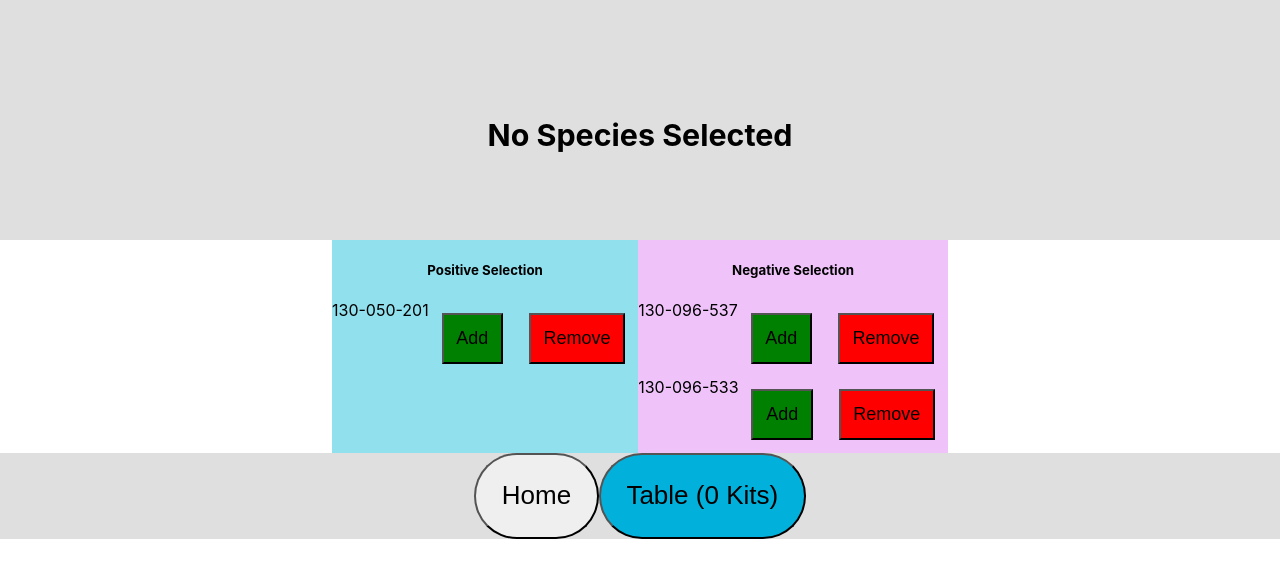
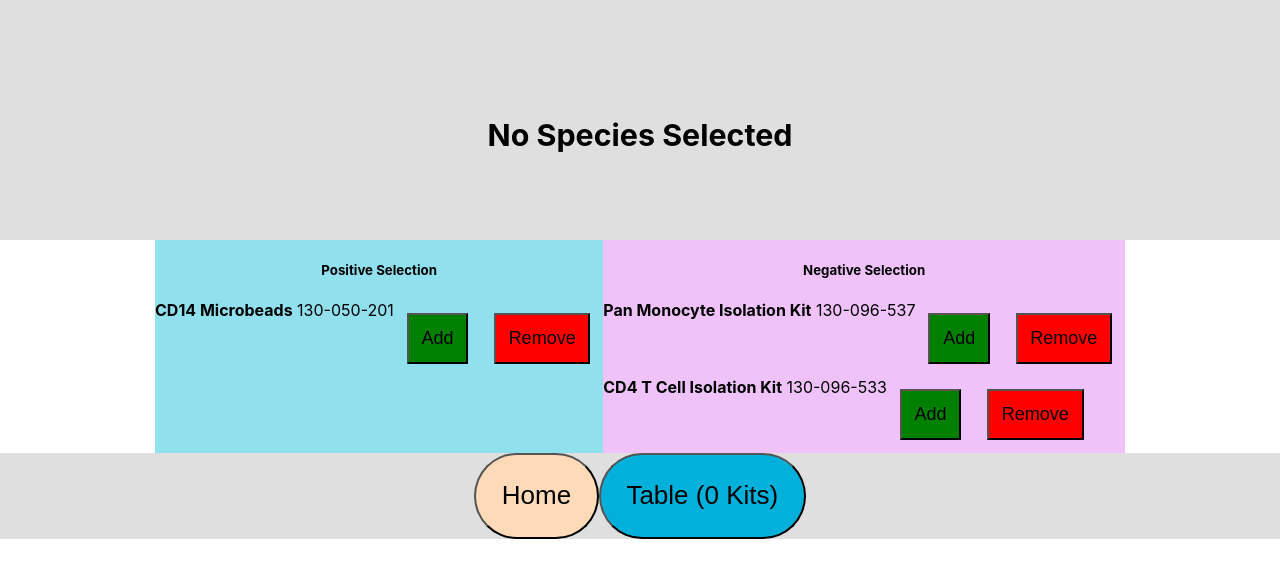
Before and after one commit to chutim/secondary-isolations, a React (Create React App) app: page /kits in a window 1280 px wide. Shown: the top 578 px of the page. Built offline with nearby package versions, Linux system fonts and the light colour scheme.

Commit message:
styling, more dummy data and rendering it

```diff
--- a/src/App.css
+++ b/src/App.css
@@ -46,11 +46,15 @@ footer {
   padding: 2vw;
 }
 
+.nav-button:focus {
+  outline: none;
+  box-shadow: 0px 0px 10px #01b0db;
+}
+
 .table-button {
   background-color: #01b0db;
 }
 
-.table-button:focus {
-  outline: none;
-  box-shadow: 0px 0px 10px #01b0db;
+.home-button {
+  background-color: peachpuff;
 }
--- a/src/App.js
+++ b/src/App.js
@@ -65,7 +65,11 @@ class App extends Component {
           <Route
             path="/table"
             render={props => (
-              <Table {...props} updateTable={this.updateTable} />
+              <Table
+                {...props}
+                updateTable={this.updateTable}
+                tableKitIDs={this.state.tableKitIDs}
+              />
             )}
           ></Route>
           <Route
--- a/src/components/Home.css
+++ b/src/components/Home.css
@@ -12,6 +12,7 @@
   flex-wrap: wrap;
   justify-content: center;
   width: 80vw;
+  background-color: blanchedalmond;
 }
 
 /* ----------------TEXT---------------- */
--- a/src/components/Kits.js
+++ b/src/components/Kits.js
@@ -15,8 +15,11 @@ class Kits extends Component {
 
   componentDidMount = () => {
     //these will be fetched from the db
-    const positiveKits = ["130-050-201"];
-    const negativeKits = ["130-096-537", "130-096-533"];
+    const positiveKits = [{ id: "130-050-201", name: "CD14 Microbeads" }];
+    const negativeKits = [
+      { id: "130-096-537", name: "Pan Monocyte Isolation Kit" },
+      { id: "130-096-533", name: "CD4 T Cell Isolation Kit" }
+    ];
 
     this.setState({ positiveKits, negativeKits });
   };
@@ -30,13 +33,15 @@ class Kits extends Component {
         <div className="kits-body">
           <div className="kit-section section-positive-selection">
             <h5>Positive Selection</h5>
-            {this.state.positiveKits.map(kitID => (
-              <div className="kit-options-container" key={kitID}>
-                <div>{kitID}</div>
+            {this.state.positiveKits.map(kit => (
+              <div className="kit-options-container" key={kit.id}>
+                <div>
+                  <b>{kit.name}</b> {kit.id}
+                </div>
                 <button
                   className="kit-options-button kit-add-button"
                   onClick={() => {
-                    this.props.updateTable("add", kitID);
+                    this.props.updateTable("add", kit.id);
                   }}
                 >
                   Add
@@ -44,7 +49,7 @@ class Kits extends Component {
                 <button
                   className="kit-options-button kit-remove-button"
                   onClick={() => {
-                    this.props.updateTable("remove", kitID);
+                    this.props.updateTable("remove", kit.id);
                   }}
                 >
                   Remove
@@ -54,13 +59,15 @@ class Kits extends Component {
           </div>
           <div className="kit-section section-negative-selection">
             <h5>Negative Selection</h5>
-            {this.state.negativeKits.map(kitID => (
-              <div className="kit-options-container" key={kitID}>
-                <div>{kitID}</div>
+            {this.state.negativeKits.map(kit => (
+              <div className="kit-options-container" key={kit.id}>
+                <div>
+                  <b>{kit.name}</b> {kit.id}
+                </div>
                 <button
                   className="kit-options-button kit-add-button"
                   onClick={() => {
-                    this.props.updateTable("add", kitID);
+                    this.props.updateTable("add", kit.id);
                   }}
                 >
                   Add
@@ -68,7 +75,7 @@ class Kits extends Component {
                 <button
                   className="kit-options-button kit-remove-button"
                   onClick={() => {
-                    this.props.updateTable("remove", kitID);
+                    this.props.updateTable("remove", kit.id);
                   }}
                 >
                   Remove
@@ -79,7 +86,7 @@ class Kits extends Component {
         </div>
 
         <footer>
-          <LinkButton to="/" className="nav-button kits-home-button">
+          <LinkButton to="/" className="nav-button home-button">
             Home
           </LinkButton>
           <LinkButton to="/table" className="nav-button table-button">
--- a/src/components/Table.js
+++ b/src/components/Table.js
@@ -10,7 +10,7 @@ class Table extends Component {
         <header>
           <h3 className="page-title">Table</h3>
         </header>
-        <LinkButton to="/" className="nav-button kits-home-button">
+        <LinkButton to="/" className="nav-button home-button">
           Home
         </LinkButton>
       </div>
```
